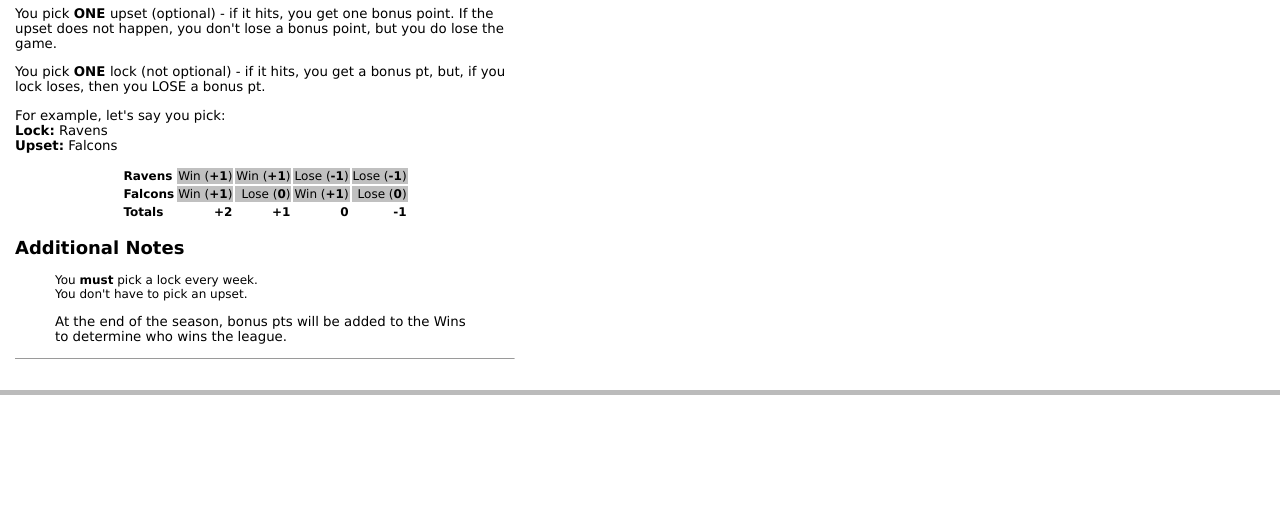
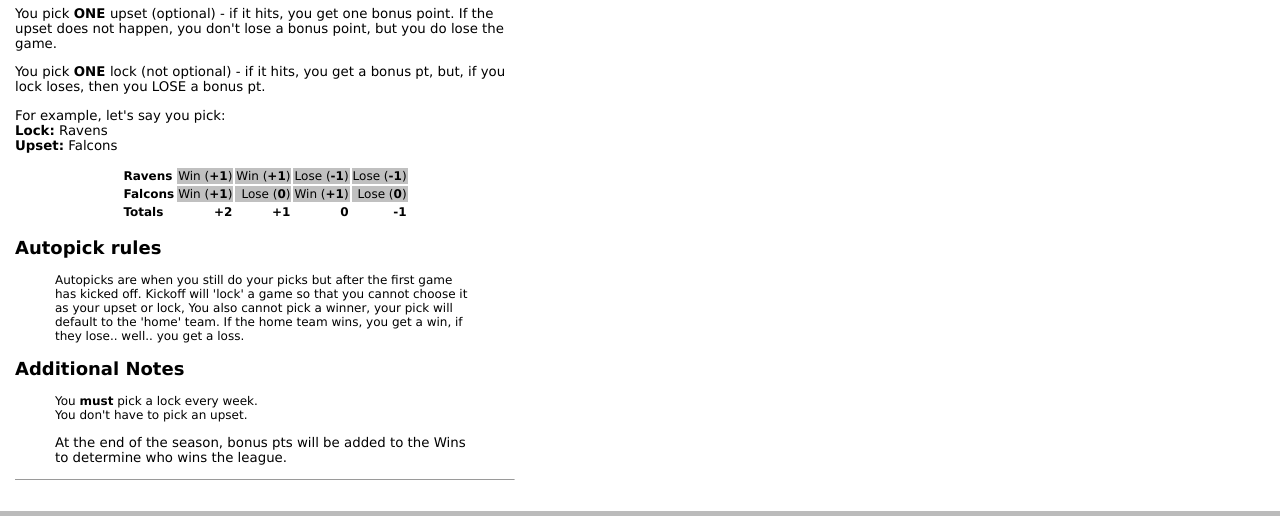
Before and after one commit to johnsturgeon/greatfootballpool, a Python web app: template flask_site/templates/rules.j2 in a window 1280 px wide. Shown: the part 396-912 px from the top of the page. Before the commit the page ends 791 px from the top, so only its background shows below. Run offline with Jinja, Linux system fonts and the light colour scheme; the template is opened without the code that fills it, so the values that code supplies are empty; some libraries are stand-ins or nearby versions.

Commit message:
Updated Rules to clarify autopicks

```diff
--- a/flask_site/templates/rules.j2
+++ b/flask_site/templates/rules.j2
@@ -54,6 +54,11 @@ you lock loses, then you LOSE a bonus pt.</p>
 </TABLE>
 </center>
 </blockquote>
+    <h2>Autopick rules</h2>
+    <blockquote>
+    Autopicks are when you still do your picks but after the first game has kicked off.  Kickoff will 'lock' a game so that you cannot choose it as your upset or lock,
+    You also cannot pick a winner, your pick will default to the 'home' team.  If the home team wins, you get a win, if they lose.. well.. you get a loss.
+    </blockquote>
 <h2>Additional Notes</h2>
 <blockquote>
 You <b>must</b> pick a lock every week.<br>
--- a/pyproject.toml
+++ b/pyproject.toml
@@ -1,6 +1,6 @@
 [tool.poetry]
 name = "greatfootballpool"
-version = "1.2.2"
+version = "1.2.3"
 description = "The Great Football Pool flask web site"
 authors = ["John Sturgeon <john.sturgeon@me.com>"]
 license = "MIT"
```
